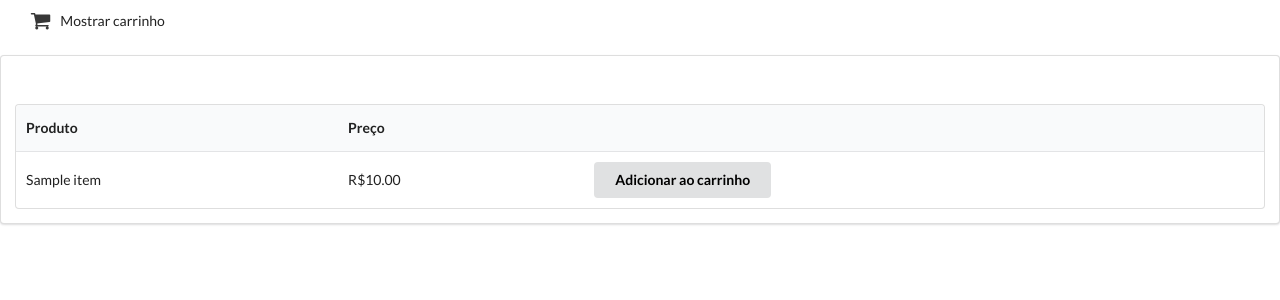
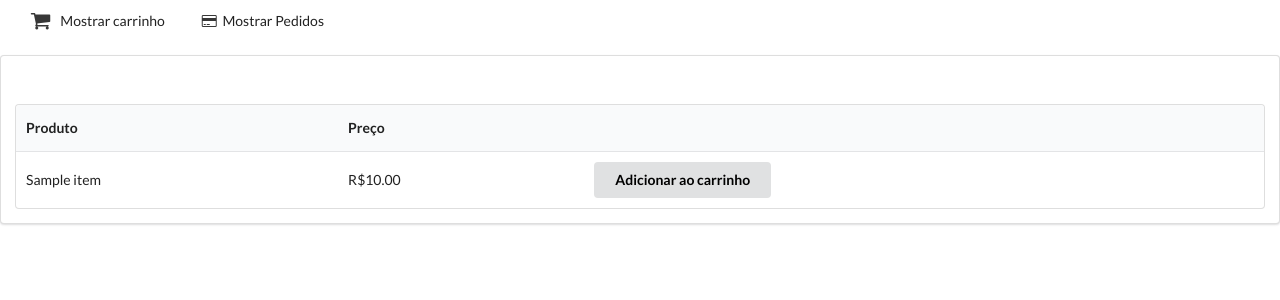
Before and after one commit to alexandresebrao/CaDIS, a Django app: template templates/base.html in a window 1280 px wide. Shown: the top 300 px of the page. Run offline with Django 3.2, Linux system fonts and the light colour scheme; the template is opened without the code that fills it: most values are stand-ins (such as "Sample title", 1, 10 or a date in 2020).

Commit message:
AuhauAHUAhaUh

```diff
--- a/templates/base.html
+++ b/templates/base.html
@@ -22,6 +22,7 @@
 	<body>
 		<div class="ui secondary  menu">
 			<a href="/carrinho/" class="item" style="margin-left: 20px"><i class="large shop icon"></i> Mostrar carrinho</a>
+      <a href="/administrador/" class="item"><i class="payment icon"></i> Mostrar Pedidos</a>
 		</div>
 		<div class="ui segment">
 			<table class="ui single line table">
```
